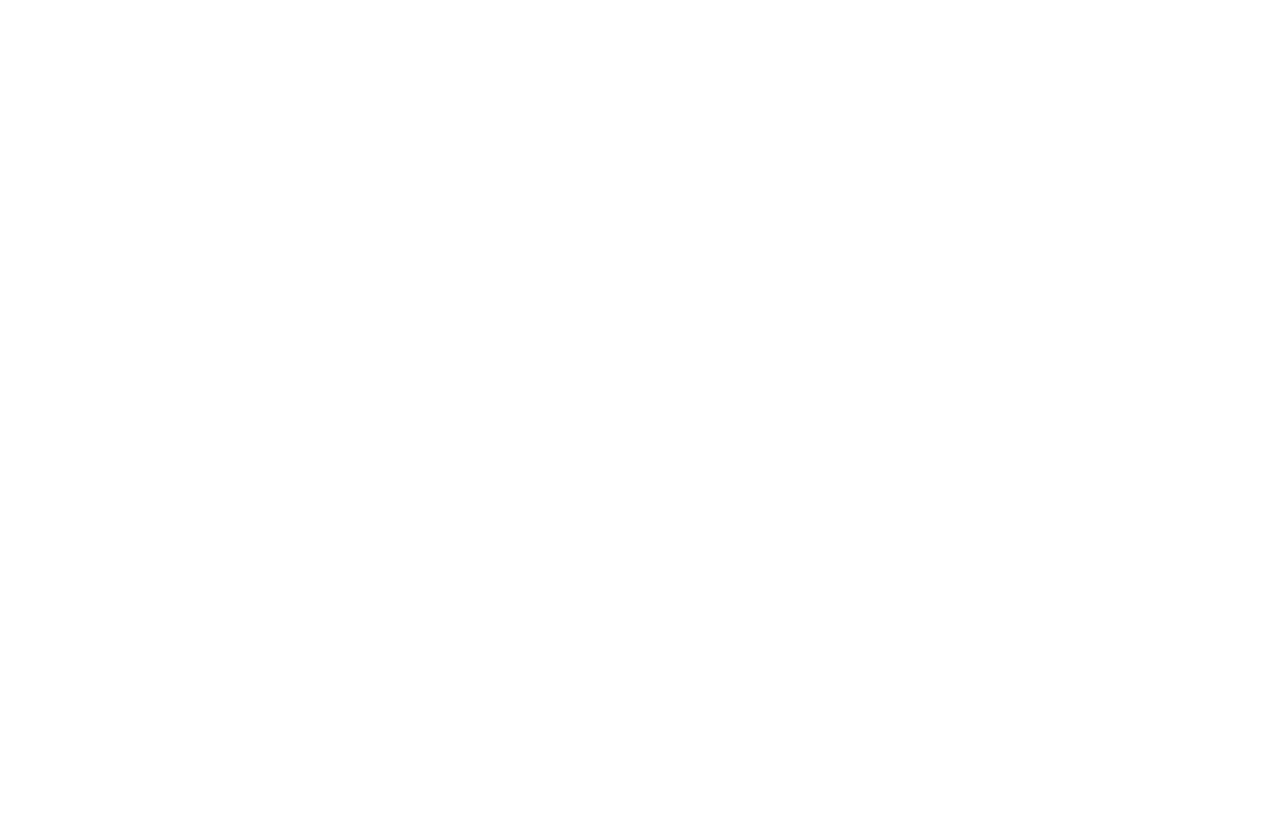
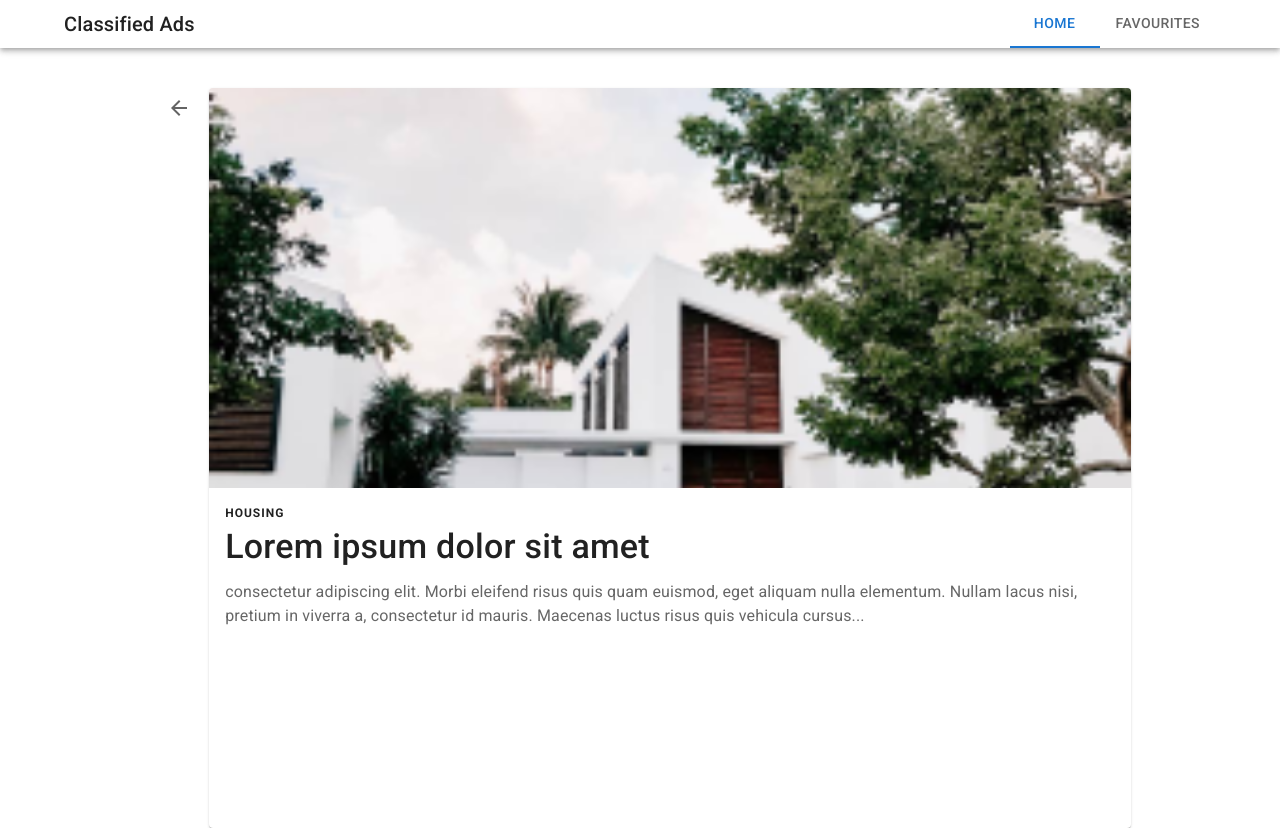
Before and after one commit to hashaaan/villvay-classified-ads, a React (Create React App) app: page /ad-details/1 in a window 1280 px wide. Before the commit this address had no page. Before the commit the page ends 800 px from the top, so only its background shows below. Built offline with nearby package versions, Linux system fonts and the light colour scheme.

Commit message:
Add ad details page

```diff
--- a/src/App.js
+++ b/src/App.js
@@ -4,6 +4,7 @@
 
 import Home from "./components/pages/Home";
 import Favourites from "./components/pages/Favourites";
+import AdDetails from "./components/pages/AdDetails";
 import { AppContext } from "./context/AppContext";
 import { items } from "./data/items";
 
@@ -34,9 +35,10 @@
       >
         <BrowserRouter>
           <Routes>
-            <Route path="/" element={<Home />} />
+            <Route index element={<Home />} />
             <Route path="/home" element={<Home />} />
             <Route path="/favourites" element={<Favourites />} />
+            <Route path="/ad-details/:id" element={<AdDetails />} />
           </Routes>
         </BrowserRouter>
       </AppContext.Provider>
--- a/src/components/ItemCard.js
+++ b/src/components/ItemCard.js
@@ -1,3 +1,4 @@
+import { useNavigate } from "react-router-dom";
 import {
   Box,
   Card,
@@ -9,6 +10,13 @@
 import { FavoriteBorder, Favorite } from "@mui/icons-material";
 
 const ItemCard = ({ item, onClick, onFavorite }) => {
+  let navigate = useNavigate();
+
+  const handleItemClick = () => {
+    onClick(item);
+    navigate(`/ad-details/${item.id}`);
+  };
+
   return (
     <Card>
       <Box
@@ -43,7 +51,7 @@
           {item.isFavourite ? <Favorite /> : <FavoriteBorder />}
         </IconButton>
       </Box>
-      <CardActionArea onClick={onClick}>
+      <CardActionArea onClick={handleItemClick}>
         <CardContent>
           <Typography
             sx={{ fontSize: 10, fontWeight: "600", letterSpacing: 1 }}
--- a/src/components/layouts/NavBar.js
+++ b/src/components/layouts/NavBar.js
@@ -1,11 +1,13 @@
 import { useNavigate } from "react-router-dom";
-import AppBar from "@mui/material/AppBar";
-import Box from "@mui/material/Box";
-import Toolbar from "@mui/material/Toolbar";
-import Typography from "@mui/material/Typography";
-import Container from "@mui/material/Container";
-import Tabs from "@mui/material/Tabs";
-import Tab from "@mui/material/Tab";
+import {
+  AppBar,
+  Box,
+  Toolbar,
+  Typography,
+  Container,
+  Tab,
+  Tabs,
+} from "@mui/material";
 
 const NavBar = ({ page }) => {
   let navigate = useNavigate();
@@ -22,7 +24,8 @@
             variant="h6"
             noWrap
             component="div"
-            sx={{ mr: "auto", display: { md: "flex" } }}
+            sx={{ mr: "auto", display: { md: "flex" }, cursor: "pointer" }}
+            onClick={() => navigate("/")}
           >
             Classified Ads
           </Typography>
--- /dev/null
+++ b/src/components/pages/AdDetails.js
@@ -0,0 +1,88 @@
+import { useEffect, useState, useContext } from "react";
+import { useParams, useNavigate } from "react-router-dom";
+import {
+  Card,
+  CardMedia,
+  CardContent,
+  Container,
+  Typography,
+  IconButton,
+} from "@mui/material";
+import { ArrowBack } from "@mui/icons-material";
+
+import NavBar from "../layouts/NavBar";
+import { AppContext } from "../../context/AppContext";
+
+const AdDetails = () => {
+  const params = useParams();
+  const navigate = useNavigate();
+  const appContext = useContext(AppContext);
+  const [ad, setAd] = useState(null);
+
+  useEffect(() => {
+    setAd(appContext.items.find((item) => item.id === Number(params.id)));
+  }, [params.id, appContext.items]);
+
+  return (
+    <>
+      <NavBar page="home" />
+      <Container
+        maxWidth="lg"
+        sx={{
+          mt: 5,
+          justifyContent: "center",
+          display: "flex",
+        }}
+      >
+        <IconButton
+          color="primary"
+          aria-label="add to favorites"
+          sx={[
+            {
+              color: "#646464",
+              margin: "0 10px",
+              height: "40px",
+            },
+            {
+              "&:hover": {
+                color: "#1976d2",
+              },
+            },
+          ]}
+          onClick={() => navigate(-1)}
+        >
+          <ArrowBack />
+        </IconButton>
+        <Card sx={{ maxWidth: "80%" }}>
+          <CardMedia
+            component="img"
+            height="400"
+            image={ad ? ad.imageUrl : "/static/images/placeholder.jpg"}
+            alt="ad cover"
+          />
+          <CardContent sx={{ minHeight: 300 }}>
+            <Typography
+              sx={{ fontSize: 12, fontWeight: "600", letterSpacing: 1 }}
+              gutterBottom
+            >
+              {ad && ad.category.toUpperCase()}
+            </Typography>
+            <Typography
+              gutterBottom
+              sx={{ fontWeight: "500" }}
+              variant="h4"
+              component="div"
+            >
+              {ad && ad.name}
+            </Typography>
+            <Typography variant="body1" color="text.secondary">
+              {ad && ad.description}
+            </Typography>
+          </CardContent>
+        </Card>
+      </Container>
+    </>
+  );
+};
+
+export default AdDetails;
```
Also changed, not shown: public/static/images/placeholder.jpg (added).
